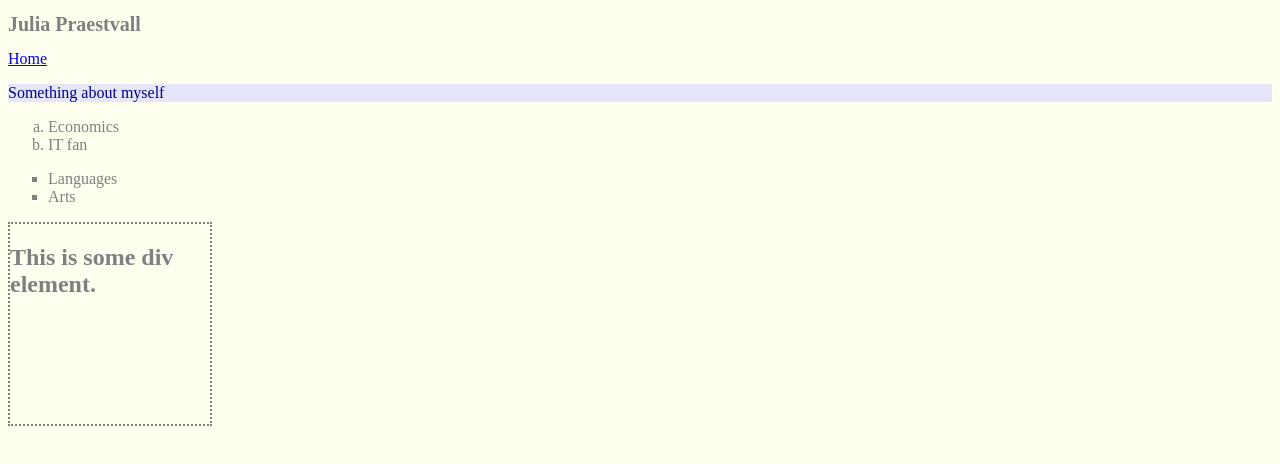
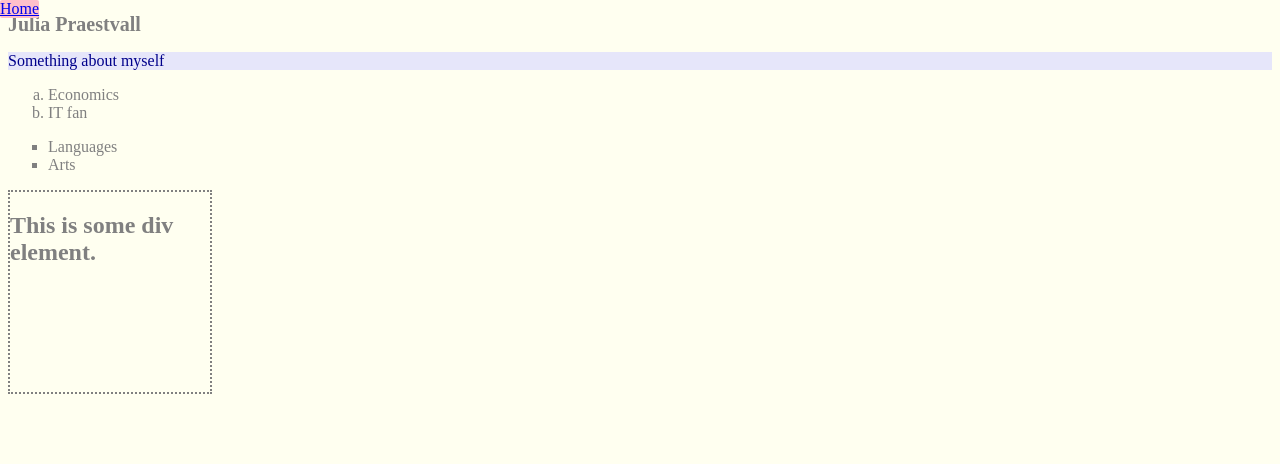
Before and after one commit to juliajustiniapr/juliajustinia.github.io, a plain HTML site: page index.html in a window 1280 px wide. Drawn offline with Linux system fonts and the light colour scheme.

Commit message:
Update styles.css

```diff
--- a/styles.css
+++ b/styles.css
@@ -5,6 +5,7 @@ body {
 
 h1 {
   font-size: 20px;
+  border: 2px;
 }
 
 p {
@@ -21,6 +22,18 @@ ul {
   list-style: square;
 }
 
+div.first {
+  background-color: Yellow;
+}
+
+a.upperleftcorner {
+  background-color: Pink;
+  border-radius: 2px;
+  left: 0;
+  top: 0;
+  position: fixed;
+}
+
 .classDiv {
   border: 2px dotted;
   width: 200px;
```
